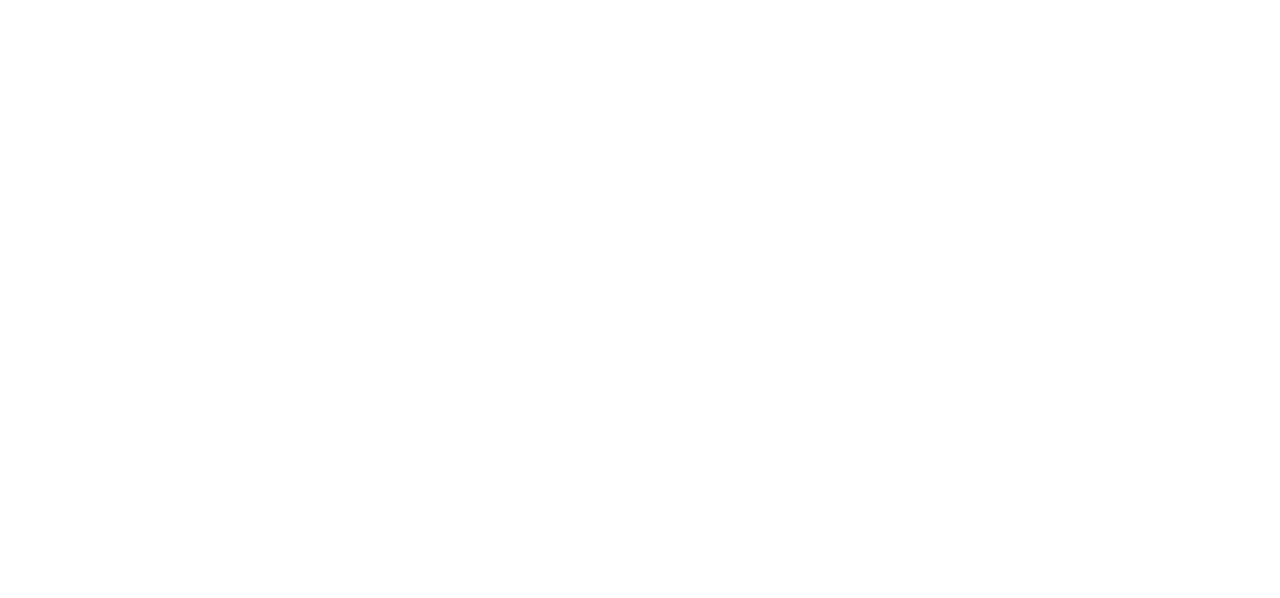
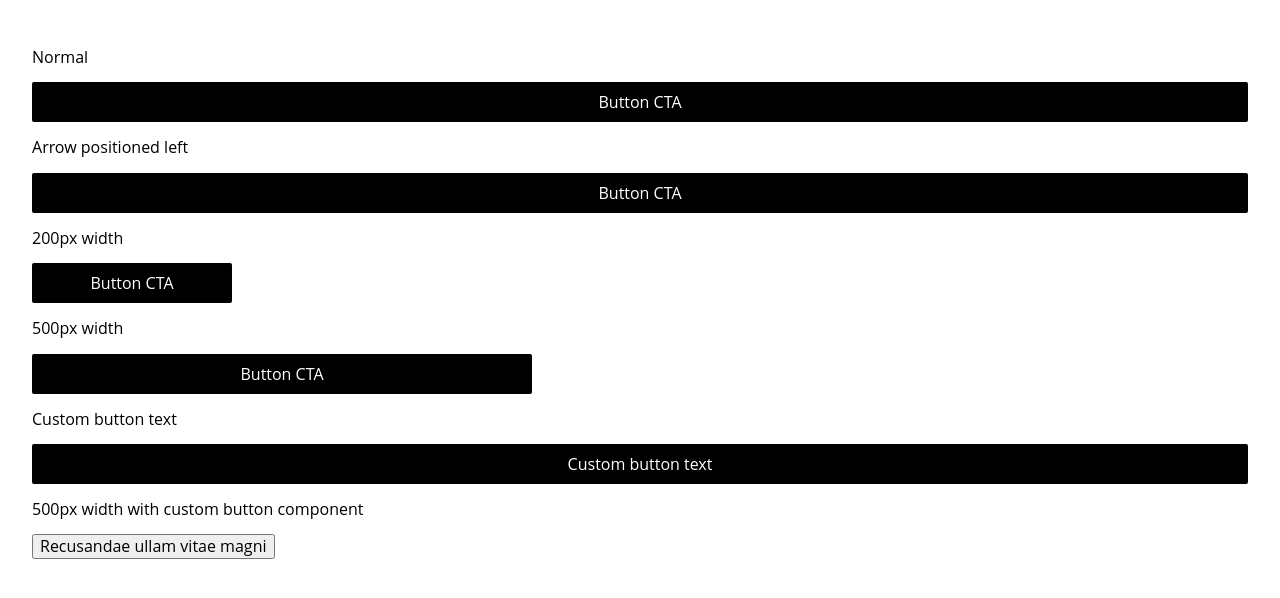
Before and after one commit to evolutionxbox/ReactUITask, a React (Create React App) app: page / in a window 1280 px wide. Shown: the top 598 px of the page. Built offline with nearby package versions, Linux system fonts and the light colour scheme.

Commit message:
Example usage of initial tooltip component

```diff
--- a/src/App.js
+++ b/src/App.js
@@ -1,7 +1,59 @@
 import React from 'react'
+import Tooltip, { TooltipButton, TooltipArrow, TooltipLink } from './Tooltip'
+
+const CustomButton = ({onClick, children}) => <button onClick={onClick}>{children}</button>
 
 const App = () => (
-  <div />
+  <div>
+    <p>Normal</p>
+    <Tooltip>
+      <TooltipButton>Button CTA</TooltipButton>
+      <TooltipArrow />
+      <TooltipLink href='https://google.com'>Google</TooltipLink>
+      <TooltipLink href='https://google.com'>Google</TooltipLink>
+      <TooltipLink href='https://google.com'>Google</TooltipLink>
+    </Tooltip>
+    <p>Arrow positioned left</p>
+    <Tooltip>
+      <TooltipButton>Button CTA</TooltipButton>
+      <TooltipArrow position="left" />
+      <TooltipLink href='https://google.com'>Google</TooltipLink>
+      <TooltipLink href='https://google.com'>Google</TooltipLink>
+      <TooltipLink href='https://google.com'>Google</TooltipLink>
+    </Tooltip>
+    <p>200px width</p>
+    <Tooltip width={200}>
+      <TooltipButton>Button CTA</TooltipButton>
+      <TooltipArrow />
+      <TooltipLink href='https://google.com'>Google</TooltipLink>
+      <TooltipLink href='https://google.com'>Google</TooltipLink>
+      <TooltipLink href='https://google.com'>Google</TooltipLink>
+    </Tooltip>
+    <p>500px width</p>
+    <Tooltip width={500}>
+      <TooltipButton>Button CTA</TooltipButton>
+      <TooltipArrow />
+      <TooltipLink href='https://google.com'>Google</TooltipLink>
+      <TooltipLink href='https://google.com'>Google</TooltipLink>
+      <TooltipLink href='https://google.com'>Google</TooltipLink>
+    </Tooltip>
+    <p>Custom button text</p>
+    <Tooltip>
+      <TooltipButton>Custom button text</TooltipButton>
+      <TooltipArrow />
+      <TooltipLink href='https://google.com'>Google</TooltipLink>
+      <TooltipLink href='https://google.com'>Google</TooltipLink>
+      <TooltipLink href='https://google.com'>Google</TooltipLink>
+    </Tooltip>
+    <p>500px width with custom button component</p>
+    <Tooltip width={500}>
+      <TooltipButton View={CustomButton}>Recusandae ullam vitae magni</TooltipButton>
+      <TooltipArrow />
+      <TooltipLink href='https://google.com'>Google</TooltipLink>
+      <TooltipLink href='https://google.com'>Google</TooltipLink>
+      <TooltipLink href='https://google.com'>Google</TooltipLink>
+    </Tooltip>
+  </div>
 )
 
 export default App
```
